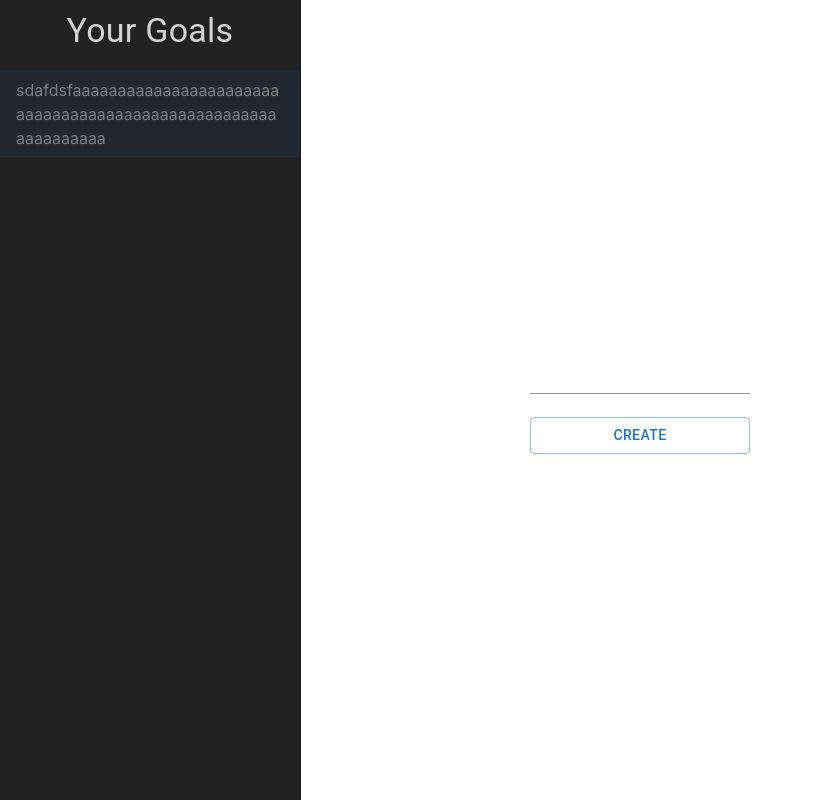
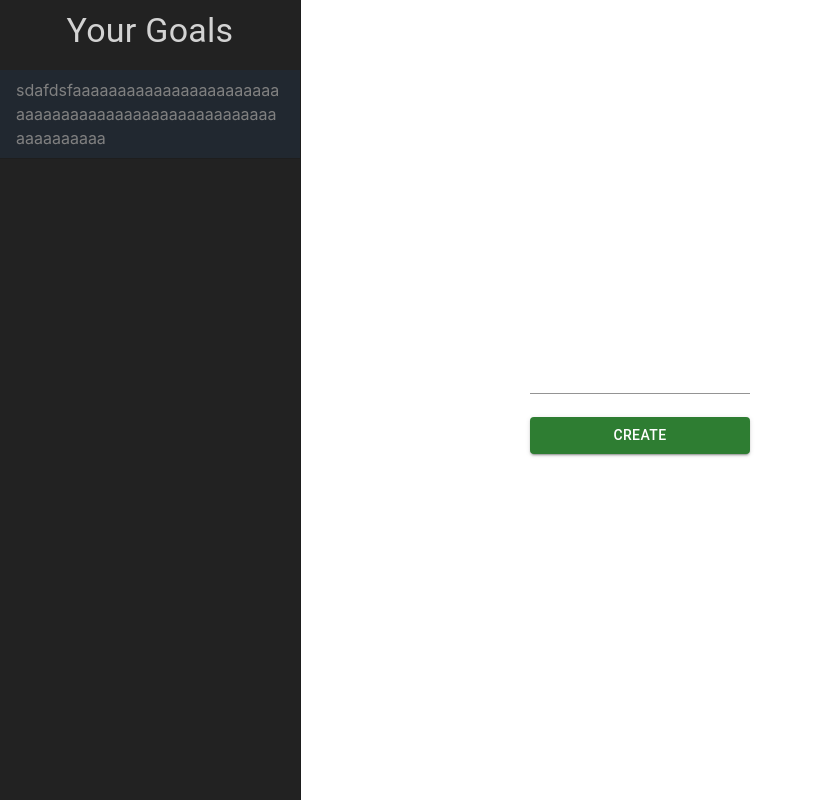
Before and after one commit to EldinKecap/GoalTrackingApp, a React (Vite) app: page / in a window 1280 px wide. Shown: the whole page, without its empty margins (0-814 px from the left). Built offline with nearby package versions, Linux system fonts and the light colour scheme.

Commit message:
changed some styling

```diff
--- a/src/components/goalCreateForm.jsx
+++ b/src/components/goalCreateForm.jsx
@@ -13,7 +13,7 @@ export default function GoalCreateForm(){
     </InputLabel>
     <Input id="my-input" aria-describedby="goalName" color="success" sx={{color:'white'}} />
     <FormHelperText id="goalName" sx={{color:'white'}}>Create your goal</FormHelperText>
-    <Button variant="outlined">Create</Button>
+    <Button variant="contained"  color='success'>Create</Button>
   </FormControl>
 
 }
```
